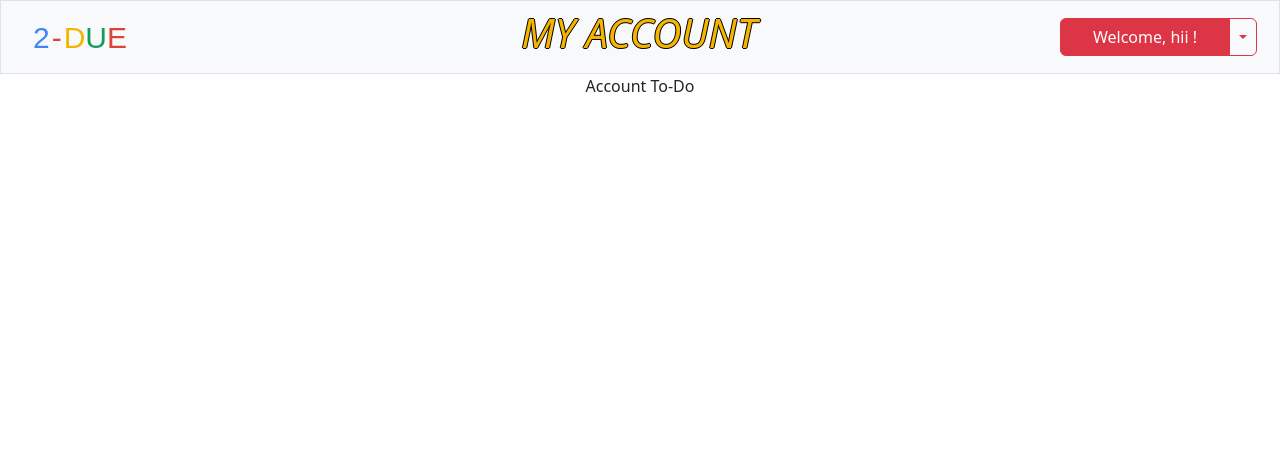
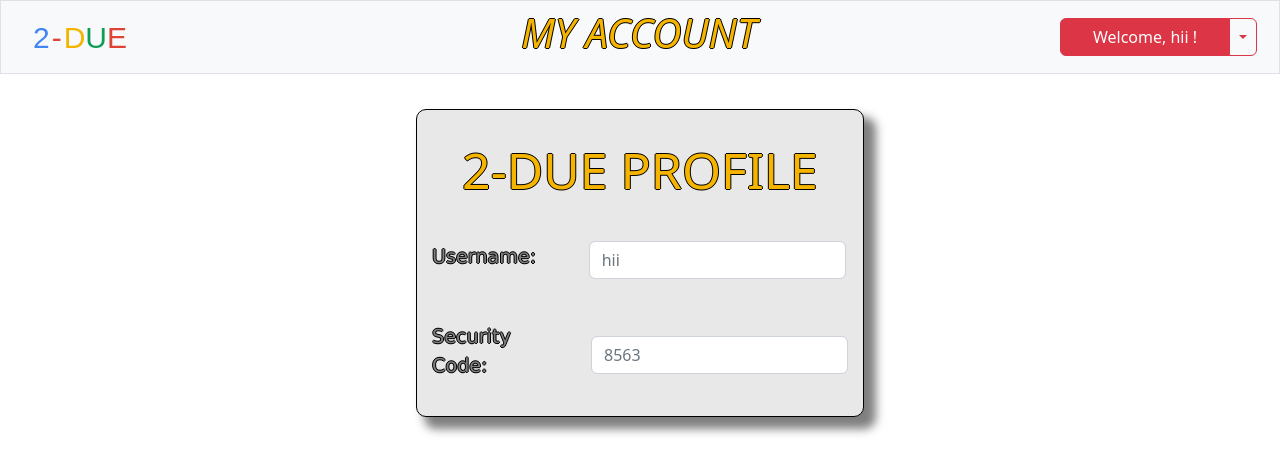
Before and after one commit to neelg07/2-DUE, a Flask app: page /account in a window 1280 px wide. Shown: the top 474 px of the page. Run offline with Flask 2, Linux system fonts and the light colour scheme; a user stored in the database is signed in; data comes from the database, SQL or seed files in the repository; some libraries are stand-ins or nearby versions.

Commit message:
Create username and security code boxes for user profile in my account tab

```diff
--- a/app.py
+++ b/app.py
@@ -141,8 +141,9 @@ def account():
         # Pull info from db for menu bar
         id = session['user_id']
         username = db.execute("SELECT username FROM users WHERE id = ?", id)[0]['username']
+        code = db.execute("SELECT security_code FROM users WHERE id = ?", id)[0]['security_code']
 
-        return render_template('account.html', username=username)
+        return render_template('account.html', username=username, code=code)
 
 
 
--- a/static/layout.css
+++ b/static/layout.css
@@ -54,7 +54,8 @@ span {
 
 /* Index.html stylesheet */
 
-.index-header {
+.index-header,
+.account-header {
     border: 1px solid black;
     border-radius: 10px;
     margin-top: 35px;
@@ -326,3 +327,24 @@ h5.code {
 h6.code {
     text-align: right;
 }
+
+/* Account.html */
+
+.account {
+    display: flex;
+    width: 100%;
+    justify-content: center;
+    align-items: center;
+    margin-top: 25px;
+    gap: 40px;
+}
+
+.acc-user {
+    font-size: 1.2rem;
+    font-weight: normal;
+    font-family:Verdana, Geneva, Tahoma, sans-serif;
+    color: gray;
+    border: gray;
+    margin-right: 10px;
+    margin-top: 10px;
+}
--- a/templates/account.html
+++ b/templates/account.html
@@ -22,5 +22,19 @@
 {% endblock %}
 
 {% block main %}
-    Account To-Do
+
+    <div class="account-header">
+        <div class="welcome">
+            <h1 class="yellow">2-DUE PROFILE</h1>
+            <div class="account">
+                <p class="acc-user">Username: </p>
+                <input class="form-control mx-auto w-auto" id="user" name="user" placeholder='{{ username }}' type="text" readonly>
+            </div>
+            <div class="account">
+                <p class="acc-user">Security Code: </p>
+                <input class="form-control mx-auto w-auto" id="pass" name="pass" placeholder='{{ code }}' type="text" readonly>
+            </div>
+        </div>
+    </div>
+
 {% endblock %}
```
Also changed, not shown: 2 other files.
